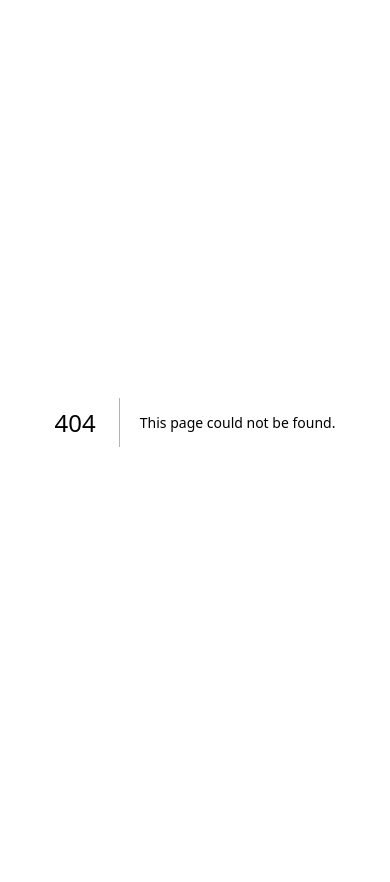
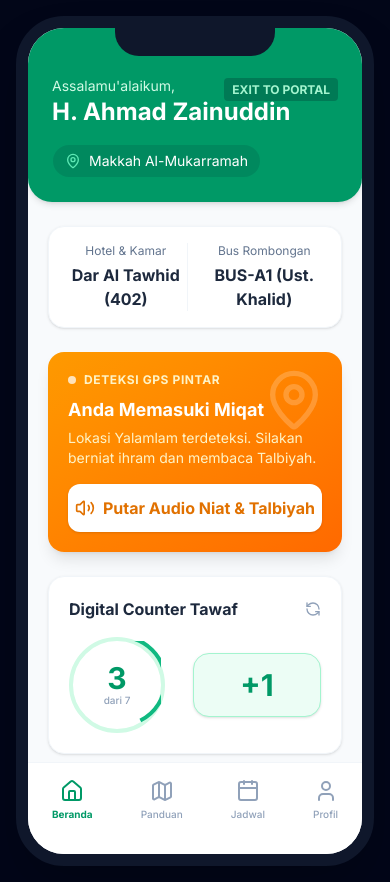
Before and after one commit to deeeeeel/HaramainSync, a Next.js app: page /jamaah-app in a window 390 px wide. Before the commit this address had no page. Before the commit the page ends 844 px from the top, so only its background shows below. Built offline with nearby package versions, Linux system fonts and the light colour scheme.

Commit message:
feat: add Jamaah Super App mobile mockup

```diff
--- /dev/null
+++ b/src/app/jamaah-app/page.tsx
@@ -0,0 +1,168 @@
+import {
+  MapPin,
+  Volume2,
+  Map,
+  PlayCircle,
+  RefreshCcw,
+  Home,
+  Calendar,
+  User,
+  ChevronRight,
+  ArrowLeft
+} from "lucide-react";
+import Link from "next/link";
+
+export default function JamaahApp() {
+  return (
+    <div className="min-h-screen bg-slate-950 flex items-center justify-center p-4 font-sans">
+
+      {/* Mobile Device Mockup Container */}
+      <div className="w-full max-w-[400px] h-[850px] bg-slate-50 rounded-[3rem] shadow-2xl border-[12px] border-slate-900 relative overflow-hidden flex flex-col">
+
+        {/* Dynamic Island / Notch Mockup */}
+        <div className="absolute top-0 left-1/2 -translate-x-1/2 w-40 h-7 bg-slate-900 rounded-b-3xl z-50"></div>
+
+        {/* App Header */}
+        <div className="bg-emerald-600 text-white pt-12 pb-6 px-6 rounded-b-3xl shadow-md shrink-0 relative">
+          <Link href="/" className="absolute top-12 right-6 text-emerald-200 hover:text-white">
+            <span className="text-xs font-bold bg-emerald-700 px-2 py-1 rounded">EXIT TO PORTAL</span>
+          </Link>
+          <p className="text-emerald-100 text-sm">Assalamu'alaikum,</p>
+          <h1 className="text-2xl font-bold mb-4">H. Ahmad Zainuddin</h1>
+
+          <div className="flex items-center gap-2 text-sm bg-emerald-700/50 w-fit px-3 py-1.5 rounded-full border border-emerald-500/30">
+            <MapPin className="w-4 h-4 text-emerald-300" />
+            <span>Makkah Al-Mukarramah</span>
+          </div>
+        </div>
+
+        {/* Scrollable Content */}
+        <div className="flex-1 overflow-y-auto pb-24 px-5 pt-6 space-y-6">
+
+          {/* Info Kamar & Bus */}
+          <div className="bg-white rounded-2xl p-4 shadow-sm border border-slate-100 flex gap-4">
+            <div className="flex-1 text-center border-r border-slate-100">
+              <p className="text-xs text-slate-500 mb-1">Hotel & Kamar</p>
+              <p className="font-bold text-slate-800">Dar Al Tawhid (402)</p>
+            </div>
+            <div className="flex-1 text-center">
+              <p className="text-xs text-slate-500 mb-1">Bus Rombongan</p>
+              <p className="font-bold text-slate-800">BUS-A1 (Ust. Khalid)</p>
+            </div>
+          </div>
+
+          {/* Panduan Ibadah Pintar (Location Based) */}
+          <div className="bg-gradient-to-br from-amber-500 to-orange-500 rounded-2xl p-5 shadow-lg text-white relative overflow-hidden">
+            <div className="absolute top-0 right-0 p-4 opacity-20">
+              <MapPin className="w-16 h-16" />
+            </div>
+            <div className="flex items-center gap-2 mb-2">
+              <span className="w-2 h-2 rounded-full bg-white animate-pulse"></span>
+              <p className="text-xs font-bold uppercase tracking-wider text-amber-100">Deteksi GPS Pintar</p>
+            </div>
+            <h3 className="text-lg font-bold mb-1">Anda Memasuki Miqat</h3>
+            <p className="text-sm text-amber-100 mb-4 line-clamp-2">Lokasi Yalamlam terdeteksi. Silakan berniat ihram dan membaca Talbiyah.</p>
+            <button className="flex items-center justify-center gap-2 w-full bg-white text-amber-600 rounded-xl py-3 font-bold shadow-sm active:scale-95 transition-all">
+              <Volume2 className="w-5 h-5" />
+              Putar Audio Niat & Talbiyah
+            </button>
+          </div>
+
+          {/* Tawaf & Sa'i Counter */}
+          <div className="bg-white rounded-2xl p-5 shadow-sm border border-slate-100">
+            <div className="flex justify-between items-center mb-4">
+              <h3 className="font-bold text-slate-800">Digital Counter Tawaf</h3>
+              <RefreshCcw className="w-4 h-4 text-slate-400" />
+            </div>
+            <div className="flex items-center justify-between">
+              <div className="w-24 h-24 rounded-full border-4 border-emerald-100 flex items-center justify-center relative">
+                {/* SVG Progress Circle Mockup */}
+                <svg className="absolute inset-0 w-full h-full -rotate-90">
+                  <circle cx="48" cy="48" r="44" fill="none" stroke="#10b981" strokeWidth="4" strokeDasharray="276" strokeDashoffset="158" className="transition-all duration-500" />
+                </svg>
+                <div className="text-center relative z-10">
+                  <p className="text-3xl font-bold text-emerald-600 leading-none">3</p>
+                  <p className="text-[10px] text-slate-400 font-medium">dari 7</p>
+                </div>
+              </div>
+              <button className="w-32 h-16 bg-emerald-50 text-emerald-600 border border-emerald-200 rounded-2xl flex items-center justify-center text-3xl font-bold active:bg-emerald-100 transition-colors shadow-sm">
+                +1
+              </button>
+            </div>
+          </div>
+
+          {/* Digital Itinerary */}
+          <div className="bg-white rounded-2xl p-5 shadow-sm border border-slate-100">
+            <div className="flex justify-between items-center mb-4">
+              <h3 className="font-bold text-slate-800">Itinerary Hari Ini</h3>
+              <Link href="#" className="text-xs font-bold text-emerald-600 flex items-center">
+                Lihat Semua <ChevronRight className="w-3 h-3" />
+              </Link>
+            </div>
+            <div className="space-y-4">
+              <div className="flex gap-3">
+                <div className="flex flex-col items-center">
+                  <div className="w-3 h-3 rounded-full bg-emerald-500 ring-4 ring-emerald-50"></div>
+                  <div className="w-0.5 h-full bg-slate-100 mt-1"></div>
+                </div>
+                <div className="pb-4">
+                  <p className="text-xs font-bold text-emerald-600 mb-0.5">04:30 AST</p>
+                  <p className="text-sm font-bold text-slate-800">Shalat Subuh Berjamaah</p>
+                  <p className="text-xs text-slate-500">Masjidil Haram</p>
+                </div>
+              </div>
+              <div className="flex gap-3">
+                <div className="flex flex-col items-center">
+                  <div className="w-3 h-3 rounded-full bg-slate-300 ring-4 ring-slate-50"></div>
+                </div>
+                <div>
+                  <p className="text-xs font-bold text-slate-500 mb-0.5">08:00 AST</p>
+                  <p className="text-sm font-bold text-slate-800">Ziarah Kota Makkah</p>
+                  <p className="text-xs text-slate-500">Kumpul di Lobi Hotel</p>
+                </div>
+              </div>
+            </div>
+          </div>
+
+          {/* Video Manasik On-Demand */}
+          <div className="bg-slate-900 rounded-2xl p-5 shadow-lg text-white relative overflow-hidden">
+            <div className="absolute inset-0 bg-[url('https://images.unsplash.com/photo-1565552643982-2e5f5f74cb9a?q=80&w=800&auto=format&fit=crop')] bg-cover bg-center opacity-30"></div>
+            <div className="relative z-10">
+              <div className="flex items-center gap-2 mb-8">
+                <PlayCircle className="w-4 h-4 text-yellow-400" />
+                <p className="text-xs font-bold text-yellow-400 uppercase tracking-wider">Manasik On-Demand</p>
+              </div>
+              <h3 className="text-xl font-bold mb-1">Tata Cara Sa'i</h3>
+              <p className="text-sm text-slate-300 mb-4 line-clamp-2">Tonton panduan lengkap melaksanakan Sa'i dari Safa ke Marwah bersama Ust. Adi Hidayat.</p>
+              <button className="w-12 h-12 bg-yellow-400 text-slate-900 rounded-full flex items-center justify-center pl-1 hover:scale-105 transition-transform shadow-lg">
+                <PlayCircle className="w-6 h-6" />
+              </button>
+            </div>
+          </div>
+
+        </div>
+
+        {/* Bottom Navigation */}
+        <div className="absolute bottom-0 w-full bg-white border-t border-slate-100 px-6 py-4 flex justify-between pb-8">
+          <button className="flex flex-col items-center gap-1 text-emerald-600">
+            <Home className="w-6 h-6" />
+            <span className="text-[10px] font-bold">Beranda</span>
+          </button>
+          <button className="flex flex-col items-center gap-1 text-slate-400 hover:text-emerald-600 transition-colors">
+            <Map className="w-6 h-6" />
+            <span className="text-[10px] font-medium">Panduan</span>
+          </button>
+          <button className="flex flex-col items-center gap-1 text-slate-400 hover:text-emerald-600 transition-colors">
+            <Calendar className="w-6 h-6" />
+            <span className="text-[10px] font-medium">Jadwal</span>
+          </button>
+          <button className="flex flex-col items-center gap-1 text-slate-400 hover:text-emerald-600 transition-colors">
+            <User className="w-6 h-6" />
+            <span className="text-[10px] font-medium">Profil</span>
+          </button>
+        </div>
+
+      </div>
+    </div>
+  );
+}
--- a/src/app/page.tsx
+++ b/src/app/page.tsx
@@ -34,7 +34,7 @@ const portalModules = [
     title: "Jamaah Super App",
     desc: "Panduan Ibadah & Itinerary (Modul 2)",
     icon: Smartphone,
-    href: "#",
+    href: "/jamaah-app",
     color: "from-amber-500 to-amber-600",
     shadow: "shadow-amber-500/20",
   },
```
